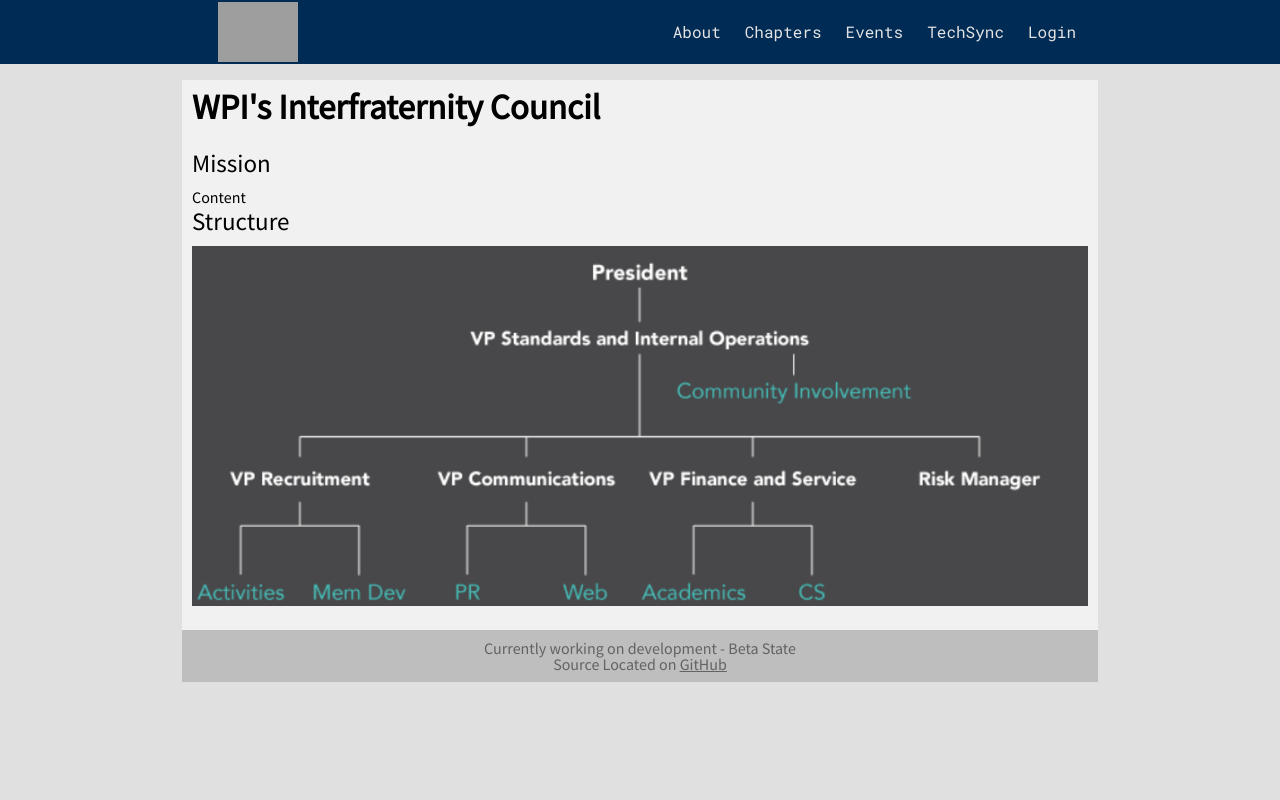
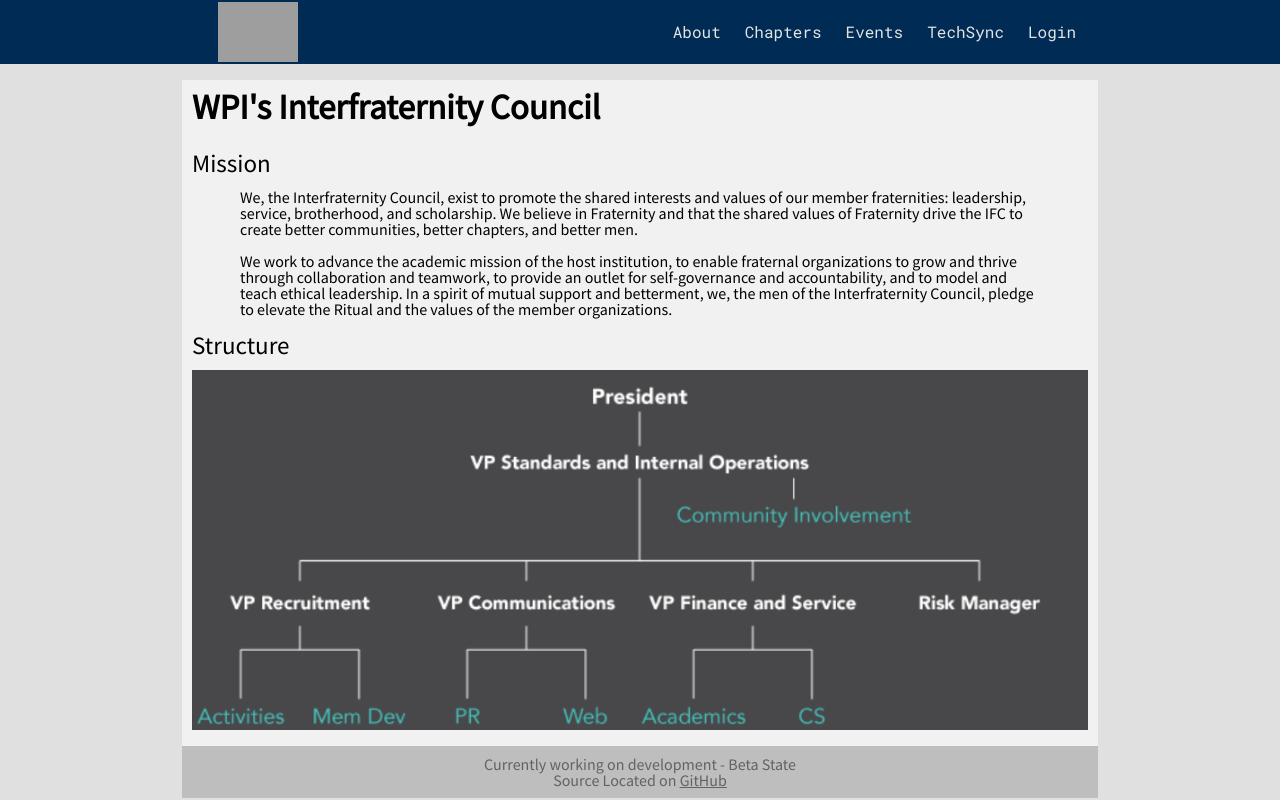
Before and after one commit to WPI-IFC/ifc-website, a Django app: template ifcweb/templates/about.html in a window 1280 px wide. Run offline with Django 3.2, Linux system fonts and the light colour scheme; the template is opened without the code that fills it, so the values that code supplies are empty; parts of the project's set-up code (start-up, migrations or seed data) failed here and were passed over; grey boxes are pictures that could not be loaded.

Commit message:
Mission statement and CSS update

```diff
--- a/ifcweb/static/ifcweb/about.css
+++ b/ifcweb/static/ifcweb/about.css
@@ -6,8 +6,10 @@
     padding-bottom: .5em;
 }
 
-.content-container p {
-    padding-bottom: .25em
+.content-container .mission {
+    padding-bottom: 1em;
+    width: 50em;
+    margin: auto;
 }
 
 .officer-structure img {
--- a/ifcweb/templates/about.html
+++ b/ifcweb/templates/about.html
@@ -14,13 +14,26 @@
     <div class="content-container">
         <h1>WPI's Interfraternity Council</h1>
         <h2>Mission</h2>
-        <p>
-            Content
+        <p class="mission">
+                We, the Interfraternity Council, exist to promote the shared interests
+                and values of our member fraternities: leadership, service,
+                brotherhood, and scholarship. We believe in Fraternity and that the
+                shared values of Fraternity drive the IFC to create better communities,
+                better chapters, and better men.
+        </p>
+        <p class="mission">
+                We work to advance the academic mission of the host institution, to
+                enable fraternal organizations to grow and thrive through
+                collaboration and teamwork, to provide an outlet for self-governance
+                and accountability, and to model and teach ethical leadership. In a
+                spirit of mutual support and betterment, we, the men of the
+                Interfraternity Council, pledge to elevate the Ritual and the values of
+                the member organizations.
         </p>
         <div class="officer-structure">
             <h2>Structure</h2>
+            <img src="{% static 'ifcweb/ifc-orgchart.png' %}" alt="org chart">
             <p>
-                <img src="{% static 'ifcweb/ifc-orgchart.png' %}" alt="org chart">
                 <div class="officer-cards">
                     {% if not errors %}
                         {% for user, headshot, position, slug in officers %}
```
